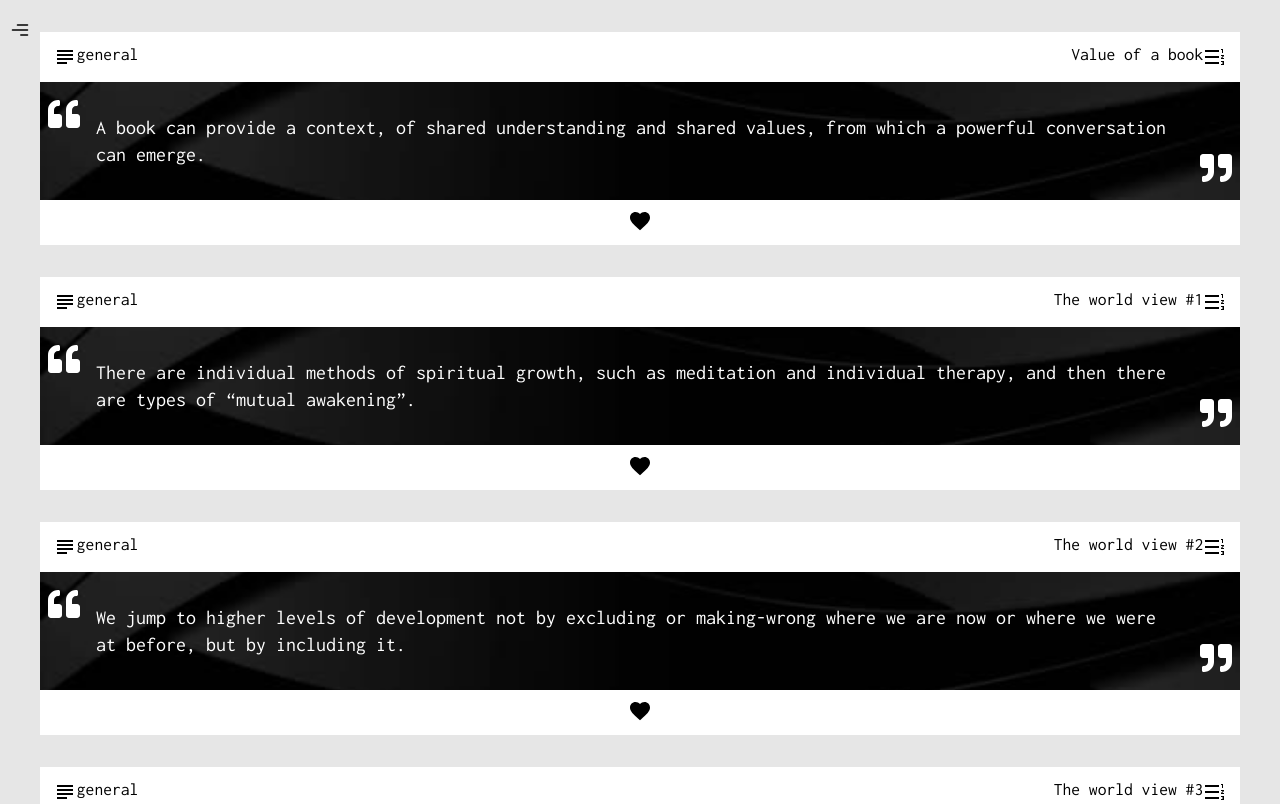
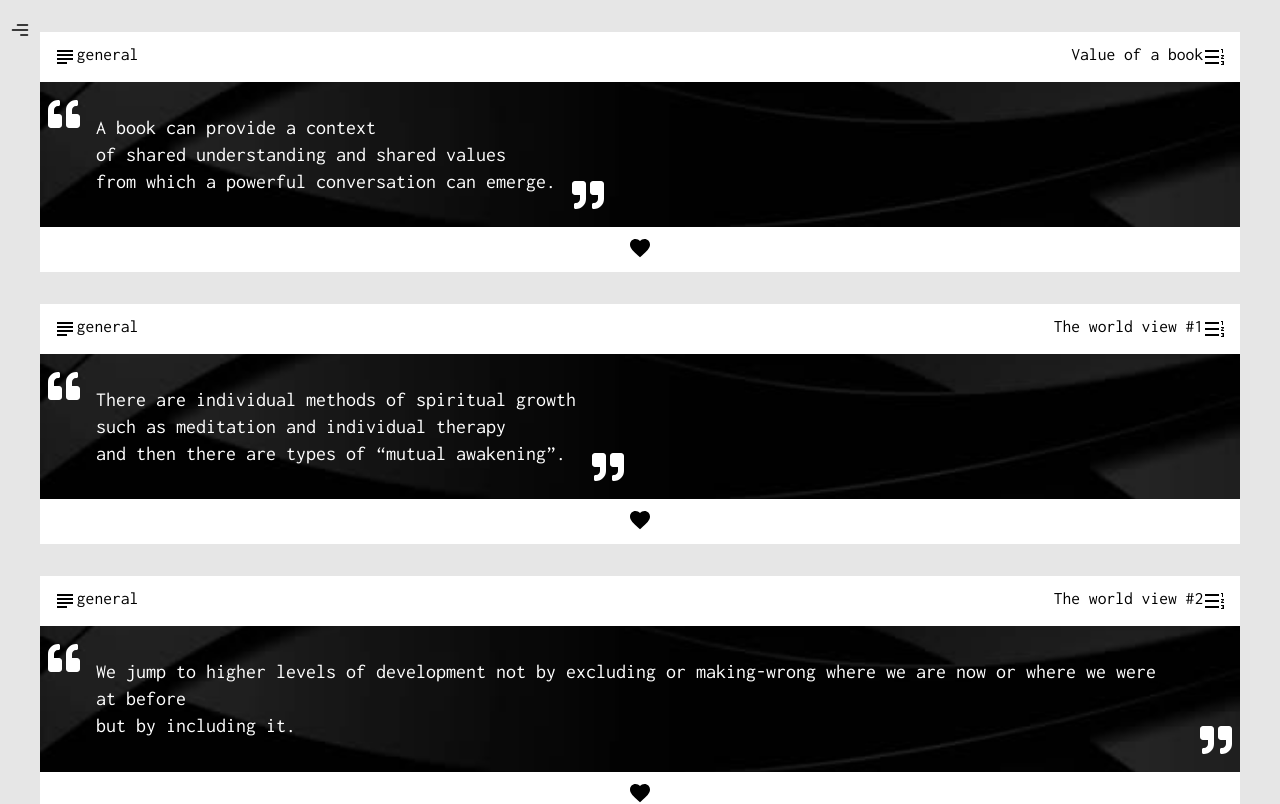
Before and after one commit to Elir-Mahad/inner-work, a React (Create React App) app: page /general in a window 1280 px wide. Shown: the top 804 px of the page. Built offline with nearby package versions, Linux system fonts and the light colour scheme.

Commit message:
Add NewlineText function to quote container quoteText

```diff
--- a/src/components/containers/QuoteContainer.js
+++ b/src/components/containers/QuoteContainer.js
@@ -73,6 +73,27 @@ function QuoteContainer({ id, tag, title, quoteText }) {
 
   // console.log(nquoteText);
 
+  function NewlineText(props) {
+    //
+    const text = props.text;
+    //
+    if (text == null) {
+      return `nothing here`;
+    } else {
+      return (
+        text
+          //
+          .split(",")
+          // split at end of period
+          .map((str) => (
+            // map all strings on new lines
+            <p>{str}</p>
+            // the string replace the square brackets with empty space
+          ))
+      );
+    }
+  }
+
   return (
     <QuoteBox>
       <BackgroundImageContainer>
@@ -92,7 +113,10 @@ function QuoteContainer({ id, tag, title, quoteText }) {
           <QuotesLeft>
             <FaQuoteLeft />
           </QuotesLeft>
-          <TheQuote>{quoteText}</TheQuote>
+          {/* <TheQuote>{quoteText}</TheQuote> */}
+          <TheQuote>
+            <NewlineText text={quoteText} />
+          </TheQuote>
           <QuotesRight>
             <FaQuoteRight />
           </QuotesRight>
--- a/src/components/screens/GeneralScreen.js
+++ b/src/components/screens/GeneralScreen.js
@@ -3,7 +3,6 @@ import QuoteContainer from "../containers/QuoteContainer";
 import { CategoryScreen } from "../../Styles";
 import { data } from "../general-parts/Data";
 import SideBar from "../general-parts/SideBar";
-import BasketHeartIcon from "../general-parts/BasketHeartIcon";
 //!------------------------------------------------------------IMPORTS
 
 const General = () => {
```
